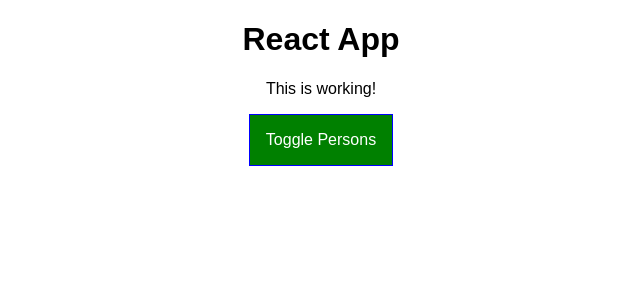
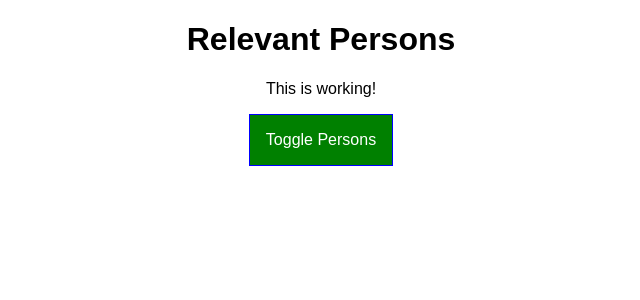
Before and after one commit to david-adam/react-guide, a React app: page / in a window 1280 px wide. Shown: the top 300 px of the page, without its empty margins (319-959 px from the left). Built offline with nearby package versions, Linux system fonts and the light colour scheme.

Commit message:
converting stateless to stateful components

```diff
--- a/src/components/Cockpit/Cockpit.js
+++ b/src/components/Cockpit/Cockpit.js
@@ -19,7 +19,7 @@
 
   return (
     <div className={classes.Cockpit}>
-      <h1>React App</h1>
+      <h1>{props.appTitle}</h1>
       <p className={assignedClasses.join(' ')}>This is working!</p>
       <button
         className={btnClass}
--- a/src/components/Persons/Person/Person.js
+++ b/src/components/Persons/Person/Person.js
@@ -1,15 +1,17 @@
-import React from 'react';
+import React, { Component } from 'react';
+
 import classes from './Person.css';
 
-const person = (props) => {
-
-  return (
-    <div className={classes.Person}>
-      <p onClick={props.click}>I'm {props.name} and I am {props.age} years old!</p>
-      <p>{props.children}</p>
-      <input type="text" onChange={props.changed} value={props.name}/>
-    </div>
-  )
+class Person extends Component {
+  render() {
+    return (
+      <div className={classes.Person}>
+        <p onClick={this.props.click}>I'm {this.props.name} and I am {this.props.age} years old!</p>
+        <p>{this.props.children}</p>
+        <input type="text" onChange={this.props.changed} value={this.props.name}/>
+      </div>
+    )
+  }
 }
 
-export default person;
+export default Person;
--- a/src/components/Persons/Persons.js
+++ b/src/components/Persons/Persons.js
@@ -1,13 +1,17 @@
-import React from 'react';
+import React, { Component } from 'react';
 import Person from './Person/Person';
 
-const persons = (props) => props.persons.map((person, index) => {
-    return <Person
-      click={() => props.clicked(index)}
-      name={person.name}
-      age={person.age}
-      key={person.id}
-      changed={(event) => props.changed(event, person.id)} />
-  } );
+class Persons extends Component {
+  render() {
+    return this.props.persons.map((person, index) => {
+        return <Person
+          click={() => this.props.clicked(index)}
+          name={person.name}
+          age={person.age}
+          key={person.id}
+          changed={(event) => this.props.changed(event, person.id)} />
+      } );
+  }
+}
 
-export default persons;
+export default Persons;
--- a/src/containers/App.js
+++ b/src/containers/App.js
@@ -10,7 +10,8 @@
       { id: '1', name: 'Brian', age: 28 },
       { id: '2', name: 'Kev', age: 26 },
       { id: '3', name: 'Manu', age: 29 }
-    ]
+    ],
+    showPersons: false
   }
 
   switchNameHandler = (newName) => {
@@ -73,6 +74,7 @@
     return (
         <div className={classes.App}>
           <Cockpit
+            appTitle={this.props.title}
             showPersons={this.state.showPersons}
             persons={this.state.persons}
             clicked={this.togglePersonsHandler} />
--- a/src/index.js
+++ b/src/index.js
@@ -4,5 +4,5 @@
 import App from './containers/App';
 import registerServiceWorker from './registerServiceWorker';
 
-ReactDOM.render(<App />, document.getElementById('root'));
+ReactDOM.render(<App title="Relevant Persons" />, document.getElementById('root'));
 registerServiceWorker();
```
